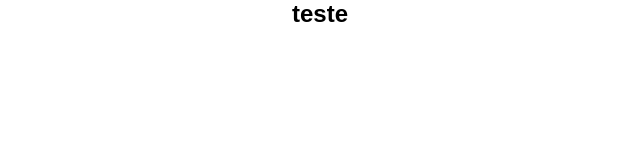
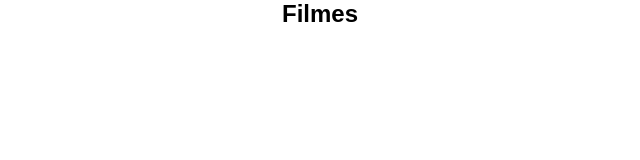
Before and after one commit to lz-junior/Class-React-2, a React (Create React App) app: page /filme/1 in a window 1280 px wide. Shown: the top 160 px of the page, without its empty margins (320-960 px from the left). Built offline with nearby package versions, Linux system fonts and the light colour scheme.

Commit message:
project-films-routes

```diff
--- a/src/App.js
+++ b/src/App.js
@@ -1,7 +1,9 @@
+import RoutesApp from './routes';
+
 function App() {
   return (
     <div className="app">
-      <h2>teste</h2>
+      <RoutesApp />
     </div>
   )
 }
--- a/src/routes.js
+++ b/src/routes.js
@@ -1,22 +1,14 @@
 import { BrowserRouter, Routes, Route } from 'react-router-dom';
+
 import Home from './pages/Home';
-import Sobre from './pages/Sobre';
-import Contato from './pages/Contato';
-import Erro from './pages/Erro';
-import Header from './components/Header';
-import Produto from './pages/Produto';
+import Filme from './pages/Filme';
 
 function RoutesApp() {
   return (
     <BrowserRouter>
-      <Header />
       <Routes>
         <Route path="/" element={<Home/>}/>
-        <Route path="/sobre" element={<Sobre/>}/>
-        <Route path="/contato" element={<Contato/>}/>
-        <Route path="/produto/:id" element={<Produto/>}/>
-
-        <Route path="*" element={<Erro/>}/>
+        <Route path="/filme/:id" element={<Filme/>}/>
       </Routes>
     </BrowserRouter>
   )
```
